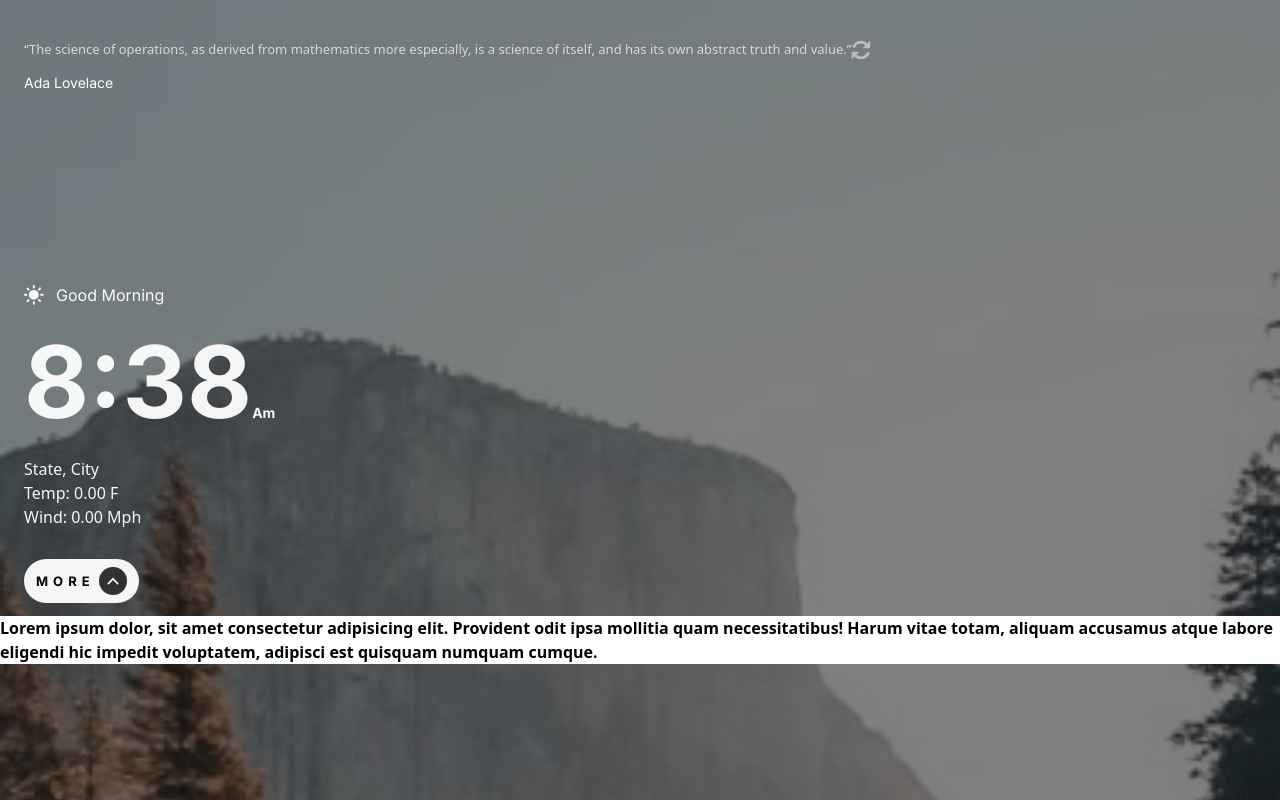
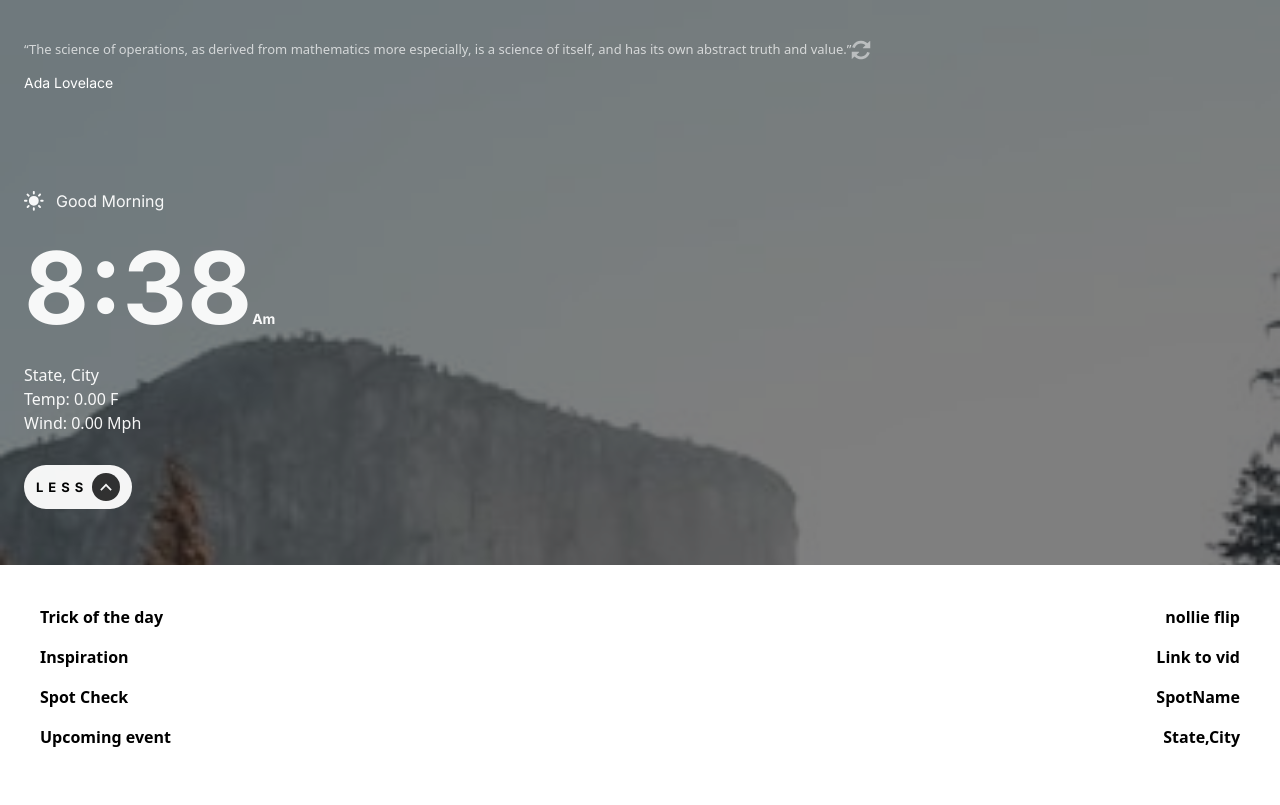
Before and after one commit to alexJSanchez/skaterapp, a React (Vite) app: page / in a window 1280 px wide. Both pictures are taken after a click on the element "MORE". Built offline with nearby package versions, Linux system fonts and the light colour scheme.

Commit message:
add pop up tab at bottom

```diff
--- a/src/App.jsx
+++ b/src/App.jsx
@@ -80,7 +80,7 @@ function App() {
 								style={{ fontSize: "13px", letterSpacing: "5px" }}
 								className="button H-three"
 							>
-								More
+								{isUpsideDown ? "Less" : "More"}
 								<div className="flex justify-center items-center h-7 w-7 bg-[#303030] rounded-full">
 									<img
 										className={`h-2 w-3  ${isUpsideDown ? "rotate-180" : ""}`}
@@ -94,14 +94,26 @@ function App() {
 					{!isUpsideDown ? (
 						""
 					) : (
-						<p className="lower-tab font-black">
-							<div>
-								Lorem ipsum dolor, sit amet consectetur adipisicing elit.
-								Provident odit ipsa mollitia quam necessitatibus! Harum vitae
-								totam, aliquam accusamus atque labore eligendi hic impedit
-								voluptatem, adipisci est quisquam numquam cumque.
+						<div className="lower-tab font-black">
+							<div className="flex justify-between px-10 pt-10 pb-2">
+								<h4 className="text-nowrap">Trick of the day</h4>
+								<h4>nollie flip</h4>
 							</div>
-						</p>
+							<div className="flex justify-between  px-10 py-2">
+								<h4 className="text-nowrap ">Inspiration</h4>
+								<a>Link to vid</a>
+							</div>
+							<div className="flex justify-between px-10 py-2">
+								<h4 className="text-nowrap">Spot Check</h4>
+								<h4>SpotName</h4>
+							</div>
+							<div className="flex justify-between px-10 pb-14 pt-2">
+								<h4 className="text-nowrap">Upcoming event</h4>
+								<h4>
+									{state},{city}
+								</h4>
+							</div>
+						</div>
 					)}
 				</div>
 			</div>
--- a/src/index.css
+++ b/src/index.css
@@ -90,9 +90,7 @@
 .lower-tab {
 	color: #000;
 	position: relative;
-	left: 0;
-	bottom: 20%;
-	left: 0;
+	bottom: 15%;
 	width: 100%;
 	background-color: #fff;
 	animation: slideUp 0.1s ease forwards;
```
